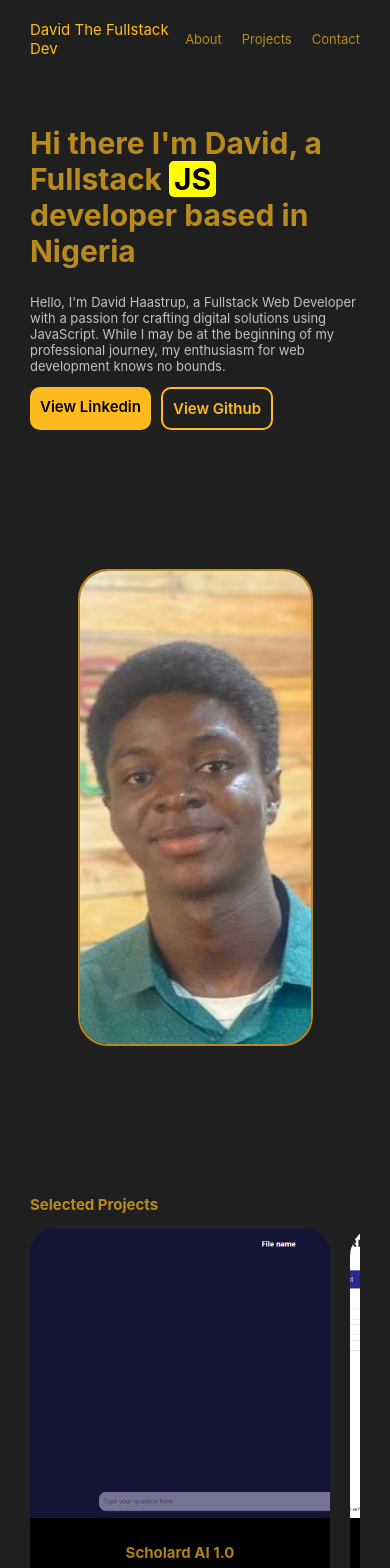
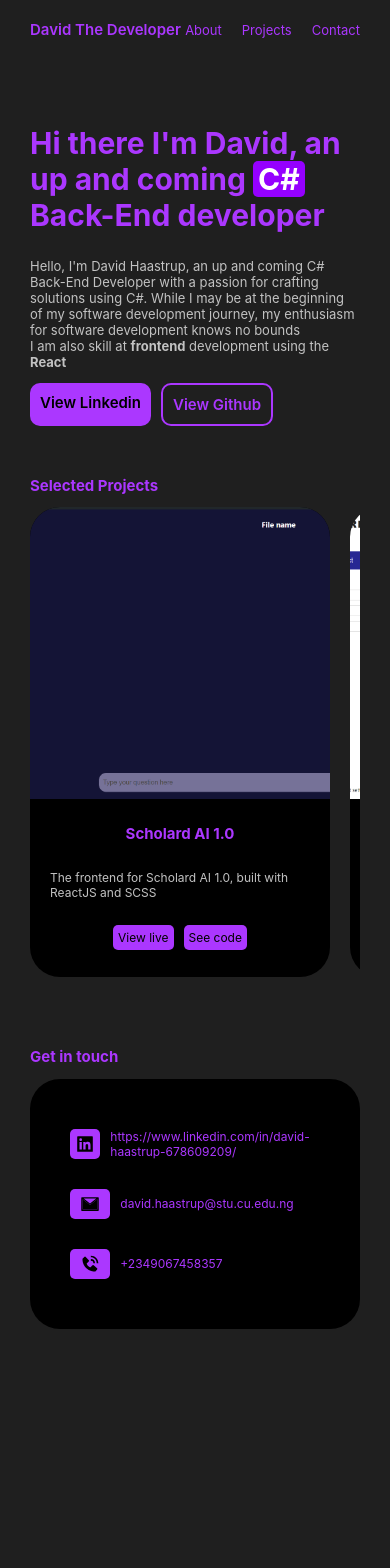
Before and after one commit to DavidFlutter/david-haastrup-portfolio-one, a React (Create React App) app: page / in a window 390 px wide. Shown: the top 1568 px of the page. After the commit the page ends 1359 px from the top, so only its background shows below. Built offline with nearby package versions, Linux system fonts and the light colour scheme.

Commit message:
c sharp redesign

```diff
--- a/public/index.html
+++ b/public/index.html
@@ -24,7 +24,7 @@
       work correctly both with client-side routing and a non-root public URL.
       Learn how to configure a non-root public URL by running `npm run build`.
     -->
-    <title>React App</title>
+    <title>D_H Portfolio</title>
   </head>
   <body>
     <noscript>You need to enable JavaScript to run this app.</noscript>
--- a/src/App.css
+++ b/src/App.css
@@ -20,9 +20,9 @@
 .Header h1 {
   padding: 0;
   margin: 0;
-  font-weight: 400;
+  font-weight: 600;
   font-size: 1.5rem;
-  color: rgb(255, 187, 29);
+  color: rgb(171, 55, 255);
 }
 .Header nav ul {
   display: flex;
@@ -34,13 +34,13 @@
 }
 .Header nav ul a {
   text-decoration: none;
-  color: rgba(255, 187, 29, 0.692);
+  color: rgb(171, 55, 255);
   font-size: 1.3rem;
   transition: all 0.3s;
 }
 .Header nav ul a:hover {
   text-decoration: underline;
-  color: rgb(255, 187, 29);
+  color: rgb(171, 55, 255);
 }
 
 .HeroSection {
@@ -51,12 +51,12 @@
   align-items: center;
 }
 .HeroSection .hero-text h2 {
-  color: rgba(255, 187, 29, 0.692);
+  color: rgb(171, 55, 255);
   font-size: 3rem;
 }
 .HeroSection .hero-text h2 span {
-  background-color: yellow;
-  color: black;
+  background-color: rgb(149, 0, 255);
+  color: white;
   padding: 0rem 0.5rem;
   border-radius: 0.5rem;
 }
@@ -70,7 +70,7 @@
 }
 .HeroSection .hero-text .buttons a {
   text-decoration: none;
-  background-color: rgb(255, 187, 29);
+  background-color: rgb(171, 55, 255);
   color: black;
   font-weight: 600;
   font-size: 1.5rem;
@@ -79,8 +79,8 @@
 }
 .HeroSection .hero-text .buttons a.alt {
   background-color: transparent;
-  border: 2px solid rgb(255, 187, 29);
-  color: rgb(255, 187, 29);
+  border: 2px solid rgb(171, 55, 255);
+  color: rgb(171, 55, 255);
 }
 .HeroSection .hero-image {
   display: flex;
@@ -95,19 +95,22 @@
   -o-object-fit: cover;
      object-fit: cover;
   border-radius: 3rem;
-  border: 2px solid rgba(255, 187, 29, 0.692);
+  border: 2px solid rgb(171, 55, 255);
 }
 
 @media (max-width: 600px) {
   .HeroSection {
     grid-template-columns: 1fr;
   }
+  .HeroSection .hero-image {
+    display: none;
+  }
 }
 .ProjectsSection {
   margin-top: 5rem;
 }
 .ProjectsSection h2 {
-  color: rgba(255, 187, 29, 0.692);
+  color: rgb(171, 55, 255);
 }
 .ProjectsSection .projects-container {
   display: flex;
@@ -144,7 +147,7 @@
   flex-direction: column;
 }
 .ProjectsSection .project-tile .content h3 {
-  color: rgba(255, 187, 29, 0.692);
+  color: rgb(171, 55, 255);
   font-size: 1.5rem;
 }
 .ProjectsSection .project-tile .content p {
@@ -160,7 +163,7 @@
 }
 .ProjectsSection .project-tile .content .buttons a {
   text-decoration: none;
-  background-color: rgb(255, 187, 29);
+  background-color: rgb(171, 55, 255);
   color: black;
   font-weight: 400;
   font-size: 1.2rem;
@@ -169,15 +172,15 @@
 }
 .ProjectsSection .project-tile .content .buttons a.alt {
   background-color: transparent;
-  border: 2px solid rgb(255, 187, 29);
-  color: rgb(255, 187, 29);
+  border: 2px solid rgb(171, 55, 255);
+  color: rgb(171, 55, 255);
 }
 
 .ContactSection {
   margin-top: 7rem;
 }
 .ContactSection h2 {
-  color: rgba(255, 187, 29, 0.692);
+  color: rgb(171, 55, 255);
 }
 .ContactSection .contact-wrapper {
   background-color: black;
@@ -198,7 +201,7 @@
   gap: 1rem;
 }
 .ContactSection .contact-wrapper .buttons .con span {
-  color: rgba(255, 187, 29, 0.692);
+  color: rgb(171, 55, 255);
   font-size: 1.2rem;
 }
 .ContactSection .contact-wrapper .buttons .con a {
@@ -207,7 +210,7 @@
   justify-content: center;
   align-items: center;
   width: 3rem;
-  background-color: rgb(255, 187, 29);
+  background-color: rgb(171, 55, 255);
   color: black;
   font-weight: 400;
   font-size: 1.2rem;
@@ -219,6 +222,6 @@
 }
 .ContactSection .contact-wrapper .buttons .con a.alt {
   background-color: transparent;
-  border: 2px solid rgb(255, 187, 29);
-  color: rgb(255, 187, 29);
+  border: 2px solid rgb(171, 55, 255);
+  color: rgb(171, 55, 255);
 }/*# sourceMappingURL=App.css.map */
--- a/src/App.scss
+++ b/src/App.scss
@@ -1,6 +1,6 @@
 $bg: rgb(31, 31, 31);
-$theme: rgb(255, 187, 29);
-$themeDull: rgba(255, 187, 29, 0.692);
+$theme: rgb(171, 55, 255);
+$themeDull: rgb(171, 55, 255);
 $textColour: rgb(194, 194, 194);
 
 .wrapper{
@@ -25,7 +25,7 @@ $textColour: rgb(194, 194, 194);
     h1{
         padding: 0;
         margin: 0;
-        font-weight: 400;
+        font-weight: 600;
         font-size: 1.5rem;
         color: $theme
     }
@@ -63,8 +63,8 @@ $textColour: rgb(194, 194, 194);
             color: $themeDull;
             font-size: 3rem;
             span{
-                background-color: yellow;
-                color: black;
+                background-color: rgb(149, 0, 255);
+                color: white;
                 padding: 0rem 0.5rem ;
                 border-radius: 0.5rem
             }
@@ -112,6 +112,9 @@ $textColour: rgb(194, 194, 194);
 @media (max-width: 600px) {
     .HeroSection{
         grid-template-columns: 1fr;
+        .hero-image{
+            display: none;
+        }
     }
 }
 
--- a/src/components/Header.js
+++ b/src/components/Header.js
@@ -3,7 +3,7 @@ import React from 'react'
 const Header = () => {
   return (
     <div className='Header'>
-        <h1>David The Fullstack Dev</h1>
+        <h1>David The Developer</h1>
         <nav>
             <ul>
                 <a href="#HeroSection">About</a>
--- a/src/components/HeroSection.js
+++ b/src/components/HeroSection.js
@@ -5,10 +5,10 @@ const HeroSection = () => {
     <div className='HeroSection' id='HeroSection'>
         <div className="hero-text">
             <h2>
-                Hi there I'm David, a Fullstack <span>JS</span> developer based in Nigeria
+                Hi there I'm David, an up and coming <span>C#</span> Back-End developer
             </h2>
             <p>
-                Hello, I'm David Haastrup, a Fullstack Web Developer with a passion for crafting digital solutions using JavaScript. While I may be at the beginning of my professional journey, my enthusiasm for web development knows no bounds.
+                Hello, I'm David Haastrup, an up and coming C# Back-End Developer with a passion for crafting solutions using C#. While I may be at the beginning of my software development journey, my enthusiasm for software development knows no bounds <br />I am also skill at <b>frontend</b> development using the <b>React</b>
             </p>
             <div className="buttons">
                 <a href="https://www.linkedin.com/in/david-haastrup-678609209/"
```
Also changed, not shown: 1 other file (tests, documents, lock files or other folders).
